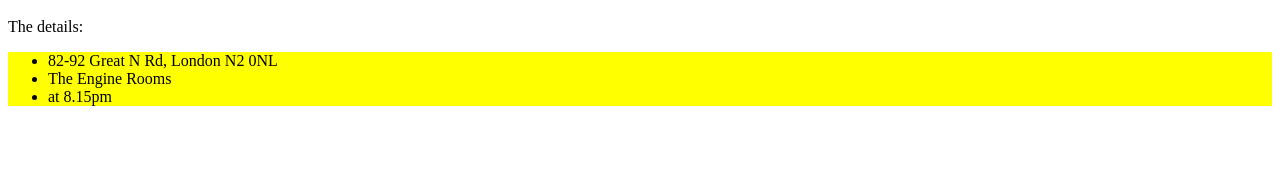
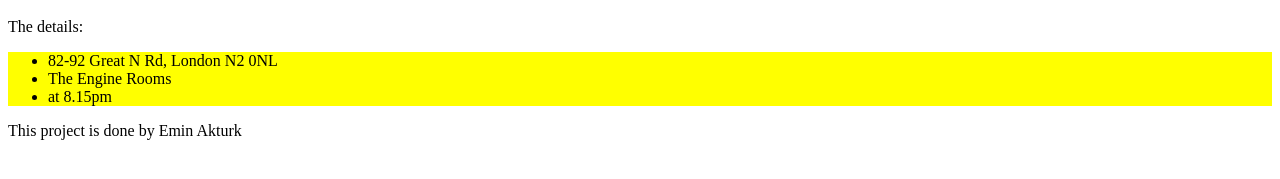
Before and after one commit to yuhbruv/event.io, a plain HTML site: page index.html in a window 1280 px wide. Shown: the part 535-714 px from the top of the page. Drawn offline with Linux system fonts and the light colour scheme.

Commit message:
Update index.html

```diff
--- a/index.html
+++ b/index.html
@@ -66,5 +66,7 @@
 
         <p id="details"> <a href="#info">Please Click to See the Details</a> </p>
 
+        <p> This project is done by Emin Akturk</p>
+
     </body>
 </html>
```
